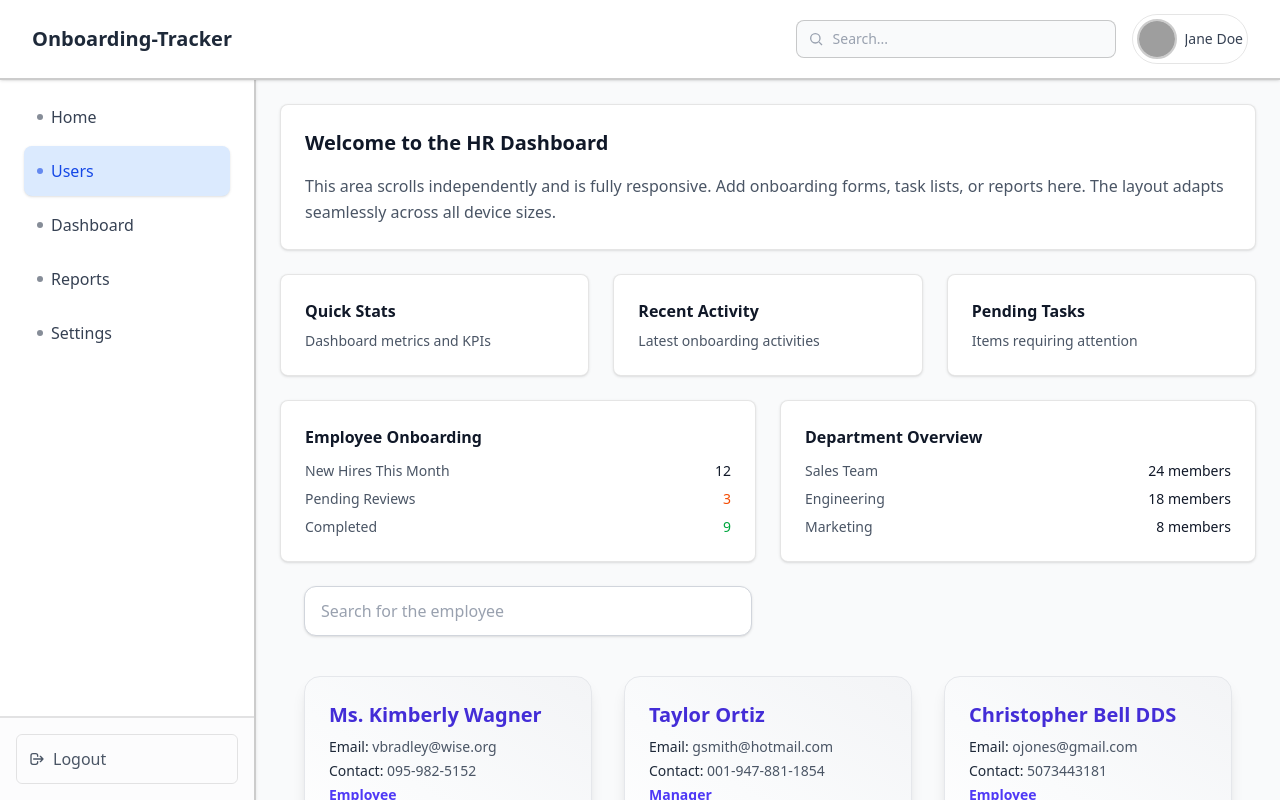
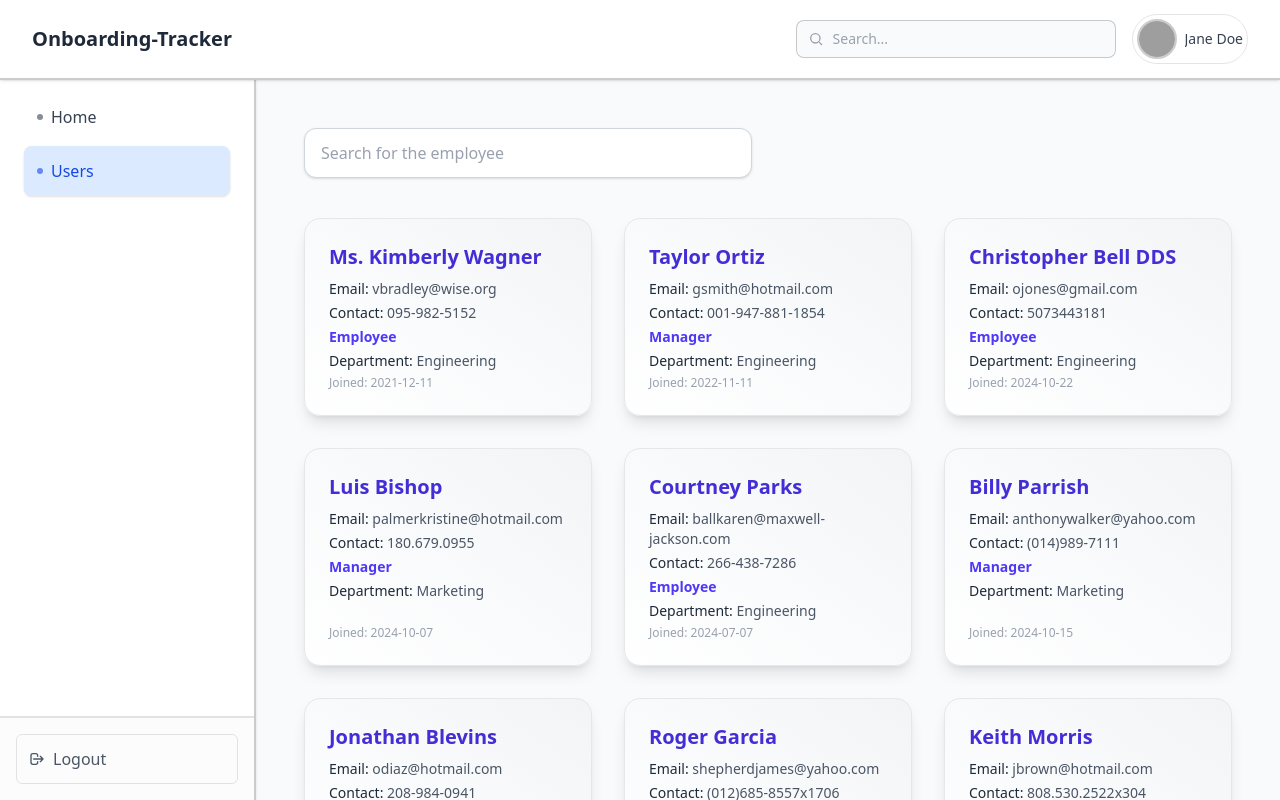
Before and after one commit to pranavnaxane/virtual-onboarding-tracker-frontend, a React (Vite) app: page /hr/dashboard in a window 1280 px wide. Built offline with nearby package versions, Linux system fonts and the light colour scheme; grey boxes are pictures that could not be loaded.

Commit message:
Remove unused code

```diff
--- a/src/features/hr/HRDashboard.tsx
+++ b/src/features/hr/HRDashboard.tsx
@@ -47,86 +47,6 @@ const HRDashboard: FC = () => {
         `}
         role="main"
       >
-        <div className="max-w-7xl mx-auto space-y-4 sm:space-y-6">
-          <div className="bg-white rounded-lg shadow-sm border border-black/10 p-4 sm:p-6 transition-all duration-200 hover:shadow-md">
-            <h2 className="text-lg sm:text-xl font-semibold text-gray-900 mb-3 sm:mb-4">
-              Welcome to the HR Dashboard
-            </h2>
-            <p className="text-gray-600 leading-relaxed text-sm sm:text-base">
-              This area scrolls independently and is fully responsive. Add
-              onboarding forms, task lists, or reports here. The layout adapts
-              seamlessly across all device sizes.
-            </p>
-          </div>
-
-          {/* Sample content cards for demonstration */}
-          <div className="grid grid-cols-1 sm:grid-cols-2 lg:grid-cols-3 gap-4 sm:gap-6">
-            <div className="bg-white rounded-lg shadow-sm border border-black/10 p-4 sm:p-6 transition-all duration-200 hover:shadow-md hover:border-black/20">
-              <h3 className="font-semibold text-gray-900 mb-2 text-sm sm:text-base">
-                Quick Stats
-              </h3>
-              <p className="text-gray-600 text-sm">
-                Dashboard metrics and KPIs
-              </p>
-            </div>
-            <div className="bg-white rounded-lg shadow-sm border border-black/10 p-4 sm:p-6 transition-all duration-200 hover:shadow-md hover:border-black/20">
-              <h3 className="font-semibold text-gray-900 mb-2 text-sm sm:text-base">
-                Recent Activity
-              </h3>
-              <p className="text-gray-600 text-sm">
-                Latest onboarding activities
-              </p>
-            </div>
-            <div className="bg-white rounded-lg shadow-sm border border-black/10 p-4 sm:p-6 transition-all duration-200 hover:shadow-md hover:border-black/20">
-              <h3 className="font-semibold text-gray-900 mb-2 text-sm sm:text-base">
-                Pending Tasks
-              </h3>
-              <p className="text-gray-600 text-sm">Items requiring attention</p>
-            </div>
-          </div>
-
-          {/* Additional content for scroll demonstration */}
-          <div className="grid grid-cols-1 lg:grid-cols-2 gap-4 sm:gap-6">
-            <div className="bg-white rounded-lg shadow-sm border border-black/10 p-4 sm:p-6 transition-all duration-200 hover:shadow-md hover:border-black/20">
-              <h3 className="font-semibold text-gray-900 mb-3 text-sm sm:text-base">
-                Employee Onboarding
-              </h3>
-              <div className="space-y-2">
-                <div className="flex justify-between items-center text-sm">
-                  <span className="text-gray-600">New Hires This Month</span>
-                  <span className="font-medium text-gray-900">12</span>
-                </div>
-                <div className="flex justify-between items-center text-sm">
-                  <span className="text-gray-600">Pending Reviews</span>
-                  <span className="font-medium text-orange-600">3</span>
-                </div>
-                <div className="flex justify-between items-center text-sm">
-                  <span className="text-gray-600">Completed</span>
-                  <span className="font-medium text-green-600">9</span>
-                </div>
-              </div>
-            </div>
-            <div className="bg-white rounded-lg shadow-sm border border-black/10 p-4 sm:p-6 transition-all duration-200 hover:shadow-md hover:border-black/20">
-              <h3 className="font-semibold text-gray-900 mb-3 text-sm sm:text-base">
-                Department Overview
-              </h3>
-              <div className="space-y-2">
-                <div className="flex justify-between items-center text-sm">
-                  <span className="text-gray-600">Sales Team</span>
-                  <span className="font-medium text-gray-900">24 members</span>
-                </div>
-                <div className="flex justify-between items-center text-sm">
-                  <span className="text-gray-600">Engineering</span>
-                  <span className="font-medium text-gray-900">18 members</span>
-                </div>
-                <div className="flex justify-between items-center text-sm">
-                  <span className="text-gray-600">Marketing</span>
-                  <span className="font-medium text-gray-900">8 members</span>
-                </div>
-              </div>
-            </div>
-          </div>
-        </div>
         {selectedTab === "Users" ? <UsersPage /> : <h2>home</h2>}
       </main>
     </div>
--- a/src/features/hr/layout/Sidebar.tsx
+++ b/src/features/hr/layout/Sidebar.tsx
@@ -1,5 +1,3 @@
-'use client'; // For Next.js if applicable
-
 import { memo, type FC } from "react";
 import { useSidebar } from "../../../context";
 import type { SidebarLinkProps } from "../types/hr.types";
@@ -30,11 +28,17 @@ const Sidebar: FC<SidebarProps> = ({ isOpen = true, onClose }) => {
       <aside className="hidden lg:fixed lg:top-14 xl:top-16 lg:left-0 lg:w-56 xl:w-64 lg:h-[calc(100vh-3.5rem)] xl:h-[calc(100vh-4rem)] lg:bg-white lg:border-r-2 lg:border-black/20 lg:shadow-sm lg:flex lg:flex-col lg:z-40 transition-all duration-300">
         <nav className="flex-1 px-4 xl:px-6 py-4 xl:py-5 overflow-y-auto text-gray-800 scrollbar-thin scrollbar-thumb-gray-300 scrollbar-track-gray-100">
           <div className="space-y-1">
-            <SidebarLink label="Home" className="mt-2 mb-1" isActive={selectedTab === 'Home'} onPress={sideBarClicked}/>
-            <SidebarLink label="Users" isActive={selectedTab === 'Users'} onPress={sideBarClicked}/>
-            <SidebarLink label="Dashboard" />
-            <SidebarLink label="Reports" />
-            <SidebarLink label="Settings" />
+            <SidebarLink
+              label="Home"
+              className="mt-2 mb-1"
+              isActive={selectedTab === "Home"}
+              onPress={sideBarClicked}
+            />
+            <SidebarLink
+              label="Users"
+              isActive={selectedTab === "Users"}
+              onPress={sideBarClicked}
+            />
           </div>
         </nav>
 
@@ -44,8 +48,18 @@ const Sidebar: FC<SidebarProps> = ({ isOpen = true, onClose }) => {
             className="w-full text-left px-3 py-2.5 xl:py-3 text-gray-600 rounded-md font-medium hover:bg-red-50 hover:text-red-600 transition-all duration-200 border border-black/10 hover:border-red-200 text-sm xl:text-base"
           >
             <div className="flex items-center gap-2">
-              <svg className="w-4 h-4" fill="none" stroke="currentColor" strokeWidth={2} viewBox="0 0 24 24">
-                <path strokeLinecap="round" strokeLinejoin="round" d="M17 16l4-4m0 0l-4-4m4 4H7m6 4v1a3 3 0 01-3 3H6a3 3 0 01-3-3V7a3 3 0 013-3h4a3 3 0 013 3v1" />
+              <svg
+                className="w-4 h-4"
+                fill="none"
+                stroke="currentColor"
+                strokeWidth={2}
+                viewBox="0 0 24 24"
+              >
+                <path
+                  strokeLinecap="round"
+                  strokeLinejoin="round"
+                  d="M17 16l4-4m0 0l-4-4m4 4H7m6 4v1a3 3 0 01-3 3H6a3 3 0 01-3-3V7a3 3 0 013-3h4a3 3 0 013 3v1"
+                />
               </svg>
               <span>Logout</span>
             </div>
@@ -79,8 +93,18 @@ const Sidebar: FC<SidebarProps> = ({ isOpen = true, onClose }) => {
             onClick={onClose}
           >
             <div className="flex items-center gap-2">
-              <svg className="w-4 h-4" fill="none" stroke="currentColor" strokeWidth={2} viewBox="0 0 24 24">
-                <path strokeLinecap="round" strokeLinejoin="round" d="M17 16l4-4m0 0l-4-4m4 4H7m6 4v1a3 3 0 01-3 3H6a3 3 0 01-3-3V7a3 3 0 013-3h4a3 3 0 013 3v1" />
+              <svg
+                className="w-4 h-4"
+                fill="none"
+                stroke="currentColor"
+                strokeWidth={2}
+                viewBox="0 0 24 24"
+              >
+                <path
+                  strokeLinecap="round"
+                  strokeLinejoin="round"
+                  d="M17 16l4-4m0 0l-4-4m4 4H7m6 4v1a3 3 0 01-3 3H6a3 3 0 01-3-3V7a3 3 0 013-3h4a3 3 0 013 3v1"
+                />
               </svg>
               <span>Logout</span>
             </div>
@@ -97,13 +121,20 @@ interface SidebarLinkPropsExtended extends SidebarLinkProps {
 }
 
 const SidebarLink: FC<SidebarLinkPropsExtended> = memo(
-  ({ label, href = "#", isActive = false, className = "", onClick, onPress }) => {
+  ({
+    label,
+    href = "#",
+    isActive = false,
+    className = "",
+    onClick,
+    onPress,
+  }) => {
     const handleClick = (e: React.MouseEvent) => {
       if (onClick) {
         e.preventDefault();
         onClick();
       }
-      onPress?.(label)
+      onPress?.(label);
     };
 
     return (
@@ -123,7 +154,6 @@ const SidebarLink: FC<SidebarLinkPropsExtended> = memo(
         aria-current={isActive ? "page" : undefined}
       >
         <div className="flex items-center gap-2">
-          {/* Icon placeholder - you can add specific icons for each link */}
           <div className="w-1.5 h-1.5 rounded-full bg-current opacity-60"></div>
           <span className="truncate">{label}</span>
         </div>
```
